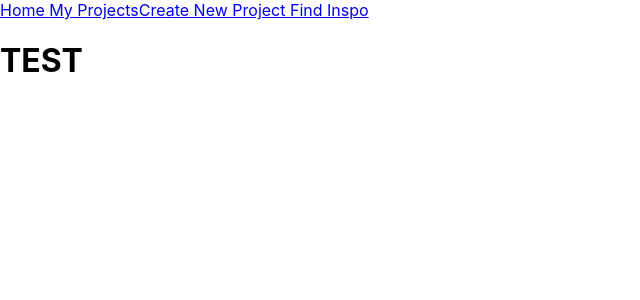
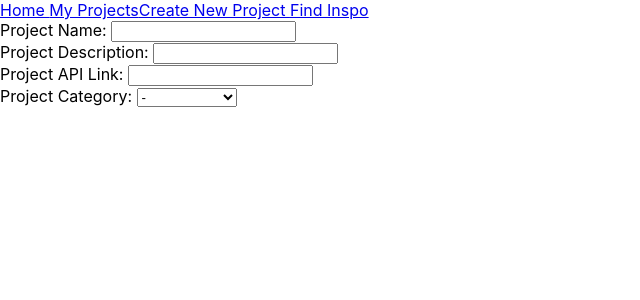
Before and after one commit to sofiakatzman/Project-Cloud, a React (Create React App) app: page / in a window 1280 px wide. Shown: the top 300 px of the page, without its empty margins (0-640 px from the left). Built offline with nearby package versions, Linux system fonts and the light colour scheme.

Commit message:
added basic form

```diff
--- a/src/Create.js
+++ b/src/Create.js
@@ -3,9 +3,23 @@ import React from 'react'
 function Create(){
     return(
         <div>
-
-        <h1>TEST</h1>
-
+            <form>
+                    <label>Project Name: </label>
+                    <input type = "text"/> <br></br>
+                    <label>Project Description: </label>
+                    <input type = "text"/><br></br>
+                    <label>Project API Link: </label>
+                    <input type = "text"/> <br></br>
+                    <label>Project Category: </label>
+                    <select>
+                        <option value = "null">-</option>
+                        <option value = "animals">Animals </option>
+                        <option value = "anime">Anime </option>
+                        <option value = "anti-malware">Anti-Malware</option>
+                        <option value = "art-and-design">Art & Design</option>
+                        <option value = "blockchain">Blockchain</option>
+                    </select>
+                </form>
         </div>
     )
 }
```
